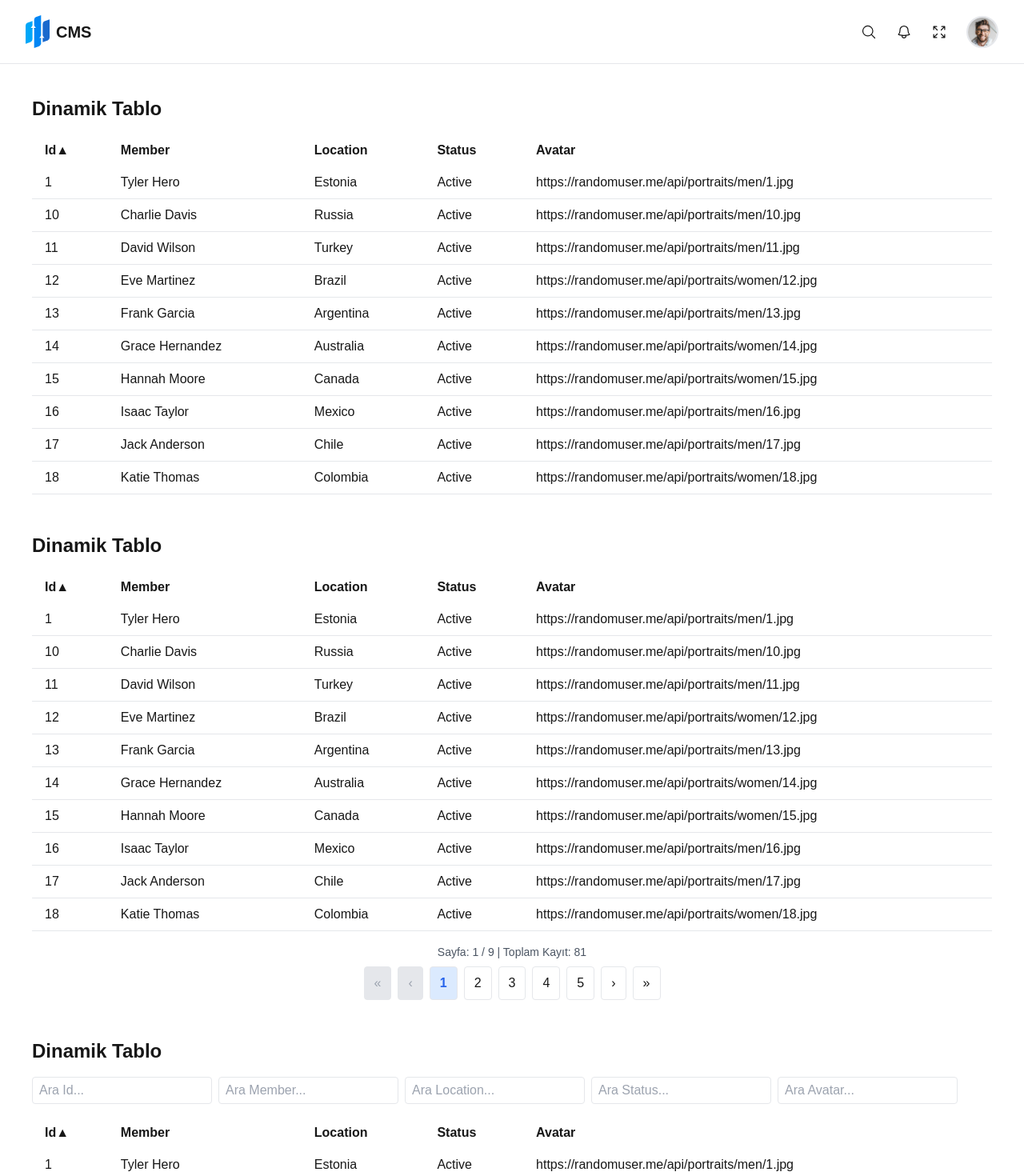
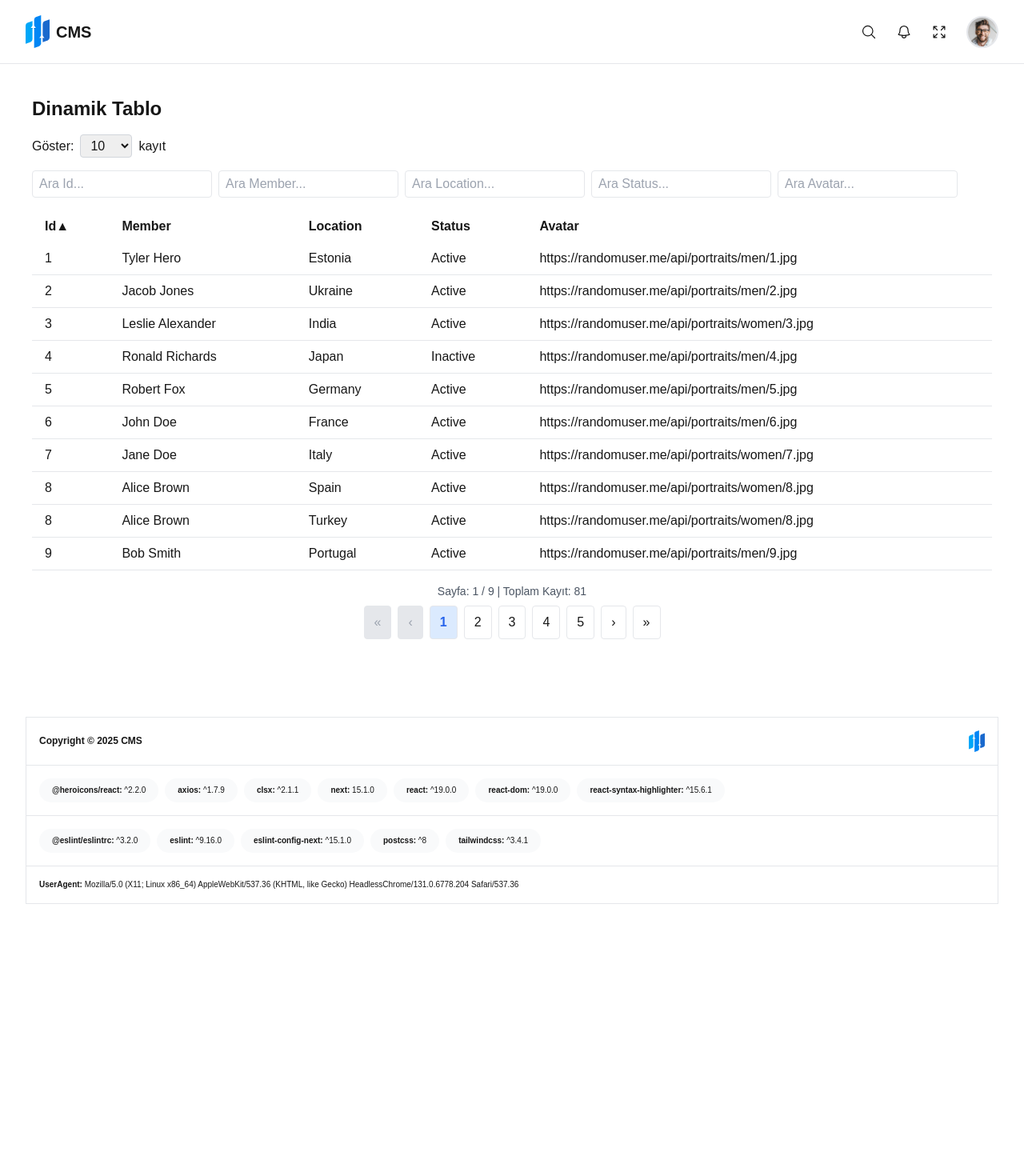
Before and after one commit to kenangundogan/cms, a Next.js app: page /docs/table in a window 1280 px wide. Shown: the top 1470 px of the page at 80% size. After the commit the page ends 1146 px from the top, so only its background shows below. Built offline with nearby package versions, Linux system fonts and the light colour scheme.

Commit message:
refactor table API response structure; add Controls component for pagination and item limit selection

```diff
--- a/src/app/api/table/route.js
+++ b/src/app/api/table/route.js
@@ -190,7 +190,7 @@ export async function GET(req) {
     // 9. JSON cevabı
     return new Response(
         JSON.stringify({
-            items: paginatedItems,
+            data: paginatedItems,
             meta,
             links
         }),
--- /dev/null
+++ b/src/app/components/ui/table/Controls.js
@@ -0,0 +1,25 @@
+export default function Controls({ limit, setLimit, setPage, options }) {
+    if (!options) {
+        options = [10, 20, 40, 60, 100];
+    }
+    return (
+        <div className="flex items-center mb-4 gap-2">
+            <span>Göster:</span>
+            <select
+                className="border border-gray-300 rounded px-2 py-1"
+                value={limit}
+                onChange={(e) => {
+                    setLimit(Number(e.target.value));
+                    setPage(1);
+                }}
+            >
+                {options.map((option) => (
+                    <option key={option} value={option}>
+                        {option}
+                    </option>
+                ))}
+            </select>
+            <span>kayıt</span>
+        </div>
+    );
+}
--- a/src/app/components/ui/table/Pagination.js
+++ b/src/app/components/ui/table/Pagination.js
@@ -1,6 +1,6 @@
-export default function Pagination({ meta, setPage }) {
+export default function Pagination({ meta, links, setPage }) {
     if (!meta) return null;
-
+    console.log(links);
     const { current_page, last_page, total } = meta;
     const maxVisiblePages = 5;
 
@@ -25,7 +25,7 @@ export default function Pagination({ meta, setPage }) {
                 {/* İlk sayfaya git */}
                 <button
                     onClick={() => setPage(1)}
-                    disabled={current_page === 1}
+                    disabled={current_page === 1 || !links?.first}
                     className={`px-3 py-2 border rounded ${current_page === 1 ? "bg-gray-200 text-gray-400 cursor-not-allowed" : "hover:bg-gray-100"}`}
                 >
                     &laquo;
@@ -34,7 +34,7 @@ export default function Pagination({ meta, setPage }) {
                 {/* Önceki sayfaya git */}
                 <button
                     onClick={() => setPage(current_page - 1)}
-                    disabled={current_page === 1}
+                    disabled={current_page === 1 || !links?.prev}
                     className={`px-3 py-2 border rounded ${current_page === 1 ? "bg-gray-200 text-gray-400 cursor-not-allowed" : "hover:bg-gray-100"}`}
                 >
                     &lsaquo;
@@ -54,7 +54,7 @@ export default function Pagination({ meta, setPage }) {
                 {/* Sonraki sayfaya git */}
                 <button
                     onClick={() => setPage(current_page + 1)}
-                    disabled={current_page === last_page}
+                    disabled={current_page === last_page || !links?.next}
                     className={`px-3 py-2 border rounded ${current_page === last_page ? "bg-gray-200 text-gray-400 cursor-not-allowed" : "hover:bg-gray-100"}`}
                 >
                     &rsaquo;
@@ -63,7 +63,7 @@ export default function Pagination({ meta, setPage }) {
                 {/* Son sayfaya git */}
                 <button
                     onClick={() => setPage(last_page)}
-                    disabled={current_page === last_page}
+                    disabled={current_page === last_page || !links?.last}
                     className={`px-3 py-2 border rounded ${current_page === last_page ? "bg-gray-200 text-gray-400 cursor-not-allowed" : "hover:bg-gray-100"}`}
                 >
                     &raquo;
--- a/src/app/components/ui/table/TableContainer.js
+++ b/src/app/components/ui/table/TableContainer.js
@@ -3,15 +3,26 @@ import { useEffect, useState } from "react";
 import Table from "@/app/components/ui/table/Table";
 import Pagination from "@/app/components/ui/table/Pagination";
 import Filters from "@/app/components/ui/table/Filters";
+import Controls from "@/app/components/ui/table/Controls";
 
-export default function TableContainer({ endpoint, pagination = false, filter = false, showControls = false, customColumns = [] }) {
+
+export default function TableContainer({
+    endpoint,
+    pagination = { active: false, options: {} },
+    filter = false,
+    showControls = { active: false, options: [10, 20, 40, 60, 100] },
+    sort = false, // Varsayılan olarak sıralama kapalı
+    customColumns = [],
+    responseMapping = { data: "items" },
+}) {
     const [items, setItems] = useState([]);
     const [meta, setMeta] = useState(null);
+    const [links, setLinks] = useState(null);
     const [columns, setColumns] = useState([]);
     const [page, setPage] = useState(1);
     const [limit, setLimit] = useState(10);
-    const [sortField, setSortField] = useState("");
-    const [sortOrder, setSortOrder] = useState("asc");
+    const [sortField, setSortField] = useState("id"); // Varsayılan sıralama alanı
+    const [sortOrder, setSortOrder] = useState("asc"); // Varsayılan sıralama yönü
     const [filters, setFilters] = useState({});
 
     const fetchColumnsAndData = async () => {
@@ -19,7 +30,9 @@ export default function TableContainer({ endpoint, pagination = false, filter =
             const params = new URLSearchParams({
                 page,
                 limit,
-                sort: sortOrder === "desc" ? `-${sortField}` : sortField,
+                ...(sort
+                    ? { sort: sortOrder === "desc" ? `-${sortField}` : sortField }
+                    : {}), // Eğer sıralama aktifse `sort` parametresini ekle
                 ...Object.entries(filters).reduce((acc, [key, value]) => {
                     if (value.trim() !== "") acc[`filter[${key}]`] = value.trim();
                     return acc;
@@ -31,22 +44,63 @@ export default function TableContainer({ endpoint, pagination = false, filter =
 
             const data = await res.json();
 
-            // İlk veri setinden sütunları çıkart
-            if (data.items.length > 0 && columns.length === 0) {
-                const initialColumns = Object.keys(data.items[0]).map((key) => ({
+            const resolvePath = (obj, path) => {
+                return path.split('.').reduce((acc, key) => (acc ? acc[key] : null), obj);
+            };
+
+            const itemsData = resolvePath(data, responseMapping.data) || [];
+
+            let metaData = null;
+            let linksData = null;
+
+            if (pagination.active) {
+                const options = pagination.options || {};
+                metaData = {
+                    current_page: resolvePath(data, options.currentPage),
+                    last_page: resolvePath(data, options.lastPage),
+                    per_page: resolvePath(data, options.perPage),
+                    total: resolvePath(data, options.total),
+                    path: resolvePath(data, options.path),
+                    from: resolvePath(data, options.from),
+                    to: resolvePath(data, options.to),
+                };
+
+                linksData = resolvePath(data, options.links) || null;
+                if (!linksData && options.links) {
+                    console.warn(
+                        `Warning: The key "${options.links}" does not exist in the API response. Please check the "pagination.options.links" mapping.`
+                    );
+                }
+
+                Object.entries(metaData).forEach(([key, value]) => {
+                    if (value === null || value === undefined) {
+                        console.warn(
+                            `Warning: The key "${options[key]}" does not exist in the API response. Please check the "pagination.options" mapping for "${key}".`
+                        );
+                    }
+                });
+            }
+
+            if (itemsData.length > 0 && columns.length === 0) {
+                const initialColumns = Object.keys(itemsData[0]).map((key) => ({
                     field: key,
-                    label: key.charAt(0).toUpperCase() + key.slice(1),
+                    label: key.charAt(0).toUpperCase() + key.slice(1).replace(/_/g, " "),
+                    render: null,
                 }));
 
-                // Custom columns ile birleştir
                 const mergedColumns = initialColumns.map((col) => {
                     const customColumn = customColumns.find((c) => c.field === col.field);
-                    return customColumn ? { ...col, ...customColumn } : col;
+                    return customColumn
+                        ? {
+                              ...col,
+                              ...customColumn,
+                              label: customColumn.label || col.label,
+                          }
+                        : col;
                 });
 
                 setColumns(mergedColumns);
 
-                // Filtreler için dinamik state oluştur
                 setFilters(
                     initialColumns.reduce((acc, column) => {
                         acc[column.field] = "";
@@ -57,8 +111,9 @@ export default function TableContainer({ endpoint, pagination = false, filter =
                 setSortField(initialColumns[0]?.field || "");
             }
 
-            setItems(data.items);
-            setMeta(data.meta);
+            setItems(itemsData);
+            setMeta(metaData);
+            setLinks(linksData);
         } catch (err) {
             console.error("Hata:", err);
         }
@@ -69,6 +124,8 @@ export default function TableContainer({ endpoint, pagination = false, filter =
     }, [page, limit, sortField, sortOrder, filters]);
 
     const handleSort = (field) => {
+        if (!sort) return; // Eğer sıralama aktif değilse, hiçbir işlem yapma
+
         if (sortField === field) {
             setSortOrder(sortOrder === "asc" ? "desc" : "asc");
         } else {
@@ -83,32 +140,26 @@ export default function TableContainer({ endpoint, pagination = false, filter =
             <h1 className="text-2xl font-bold mb-4">Dinamik Tablo</h1>
             {columns.length > 0 ? (
                 <>
-                    {showControls && (
-                        <div className="flex items-center mb-4 gap-2">
-                            <span>Göster:</span>
-                            <select
-                                className="border border-gray-300 rounded px-2 py-1"
-                                value={limit}
-                                onChange={(e) => {
-                                    setLimit(Number(e.target.value));
-                                    setPage(1);
-                                }}
-                            >
-                                <option value="10">10</option>
-                                <option value="20">20</option>
-                                <option value="40">40</option>
-                                <option value="60">60</option>
-                                <option value="100">100</option>
-                            </select>
-                            <span>kayıt</span>
-                        </div>
+                    {showControls.active && (
+                        <Controls
+                            limit={limit}
+                            setLimit={setLimit}
+                            setPage={setPage}
+                            options={showControls.options}
+                        />
                     )}
                     {filter && (
                         <Filters filters={filters} setFilters={setFilters} setPage={setPage} columns={columns} />
                     )}
-                    <Table items={items} handleSort={handleSort} sortField={sortField} sortOrder={sortOrder} columns={columns} />
-                    {pagination && meta && (
-                        <Pagination meta={meta} setPage={setPage} />
+                    <Table
+                        items={items}
+                        handleSort={handleSort}
+                        sortField={sortField}
+                        sortOrder={sortOrder}
+                        columns={columns}
+                    />
+                    {pagination.active && meta && (
+                        <Pagination meta={meta} links={links} setPage={setPage} />
                     )}
                 </>
             ) : (
--- a/src/app/docs/table/page.js
+++ b/src/app/docs/table/page.js
@@ -9,9 +9,23 @@ const DashboardPage = () => {
     return (
         <div>
 
-            <TableContainer endpoint="/api/table" />
+            {/* <TableContainer
+                endpoint="http://127.0.0.1:8001/api/articles"
+                dataKey="data"
+                metaKeys={{
+                    key: null, // Meta bilgileri "meta" altında (varsayılan). Ana endpoint seviyesindeyse null bırakabilirsiniz.
+                    currentPage: "current_page",
+                    lastPage: "last_page",
+                    perPage: "per_page",
+                    total: "total",
+                    path: "path",
+                    from: "from",
+                    to: "to",
+                }}
+                linksKey="asdasd"
+            /> */}
 
-            <TableContainer endpoint="/api/table" pagination={true} />
+            {/* <TableContainer endpoint="/api/table" pagination={true} />
 
             <TableContainer endpoint="/api/table" filter={true} />
 
@@ -19,9 +33,9 @@ const DashboardPage = () => {
 
             <TableContainer endpoint="/api/table" pagination={true} filter={true} />
 
-            <TableContainer endpoint="/api/table" pagination={true} filter={true} showControls={true} />
+            <TableContainer endpoint="/api/table" pagination={true} filter={true} showControls={true} /> */}
 
-            <TableContainer
+            {/* <TableContainer
                 endpoint="/api/table"
                 pagination={true}
                 filter={true}
@@ -36,7 +50,53 @@ const DashboardPage = () => {
                         render: (value) => <strong>{value}</strong>,
                     },
                 ]}
+            /> */}
+            <TableContainer
+                endpoint="/api/table" // Verilerin çekileceği endpoint
+                showControls={{
+                    active: true, // Kontrollerin gösterilip gösterilmeyeceği
+                    options: [10, 20, 40, 60, 100, 120],
+                }}
+                responseMapping={{
+                    data: "data", // Verilerin bulunduğu key
+                }}
+                pagination={{
+                    active: true, // Sayfalama aktif mi?
+                    options: {
+                        currentPage: "meta.current_page", // Sayfa numarası
+                        lastPage: "meta.last_page", // Son sayfa numarası
+                        perPage: "meta.per_page", // Sayfa başına kayıt sayısı
+                        total: "meta.total", // Toplam kayıt sayısı
+                        path: "meta.path", // Endpoint path
+                        from: "meta.from", // Kayıtların başlangıç indexi
+                        to: "meta.to", // Kayıtların bitiş indexi
+                        links: "links", // Sayfa linkleri için key
+                    },
+                }}
+                filter={true} // Filtreleme aktif mi?
+                sort={false} // Sıralama aktif mi?
             />
+
+
+
+            {/* <TableContainer
+                endpoint="http://127.0.0.1:8001/api/articles" // Verilerin çekileceği endpoint
+                pagination={false} // Sayfalama aktif mi?
+                filter={true} // Filtreleme aktif mi?
+                dataKeyMatching={
+                    {
+                        data: "data", // Verilerin bulunduğu key
+                        links: "links", // Sayfa linkleri için key
+                        currentPage: "current_page", // Sayfa numarası
+                        lastPage: "last_page", // Son sayfa numarası
+                        perPage: "per_page", // Sayfa başına kayıt sayısı
+                        total: "total", // Toplam kayıt sayısı
+                        path: "path", // Endpoint path
+                        from: "from", // Kayıtların başlangıç indexi
+                        to: "to", // Kayıtların bitiş indexi
+                    }
+                }
+            /> */}
 
         </div>
     );
```
